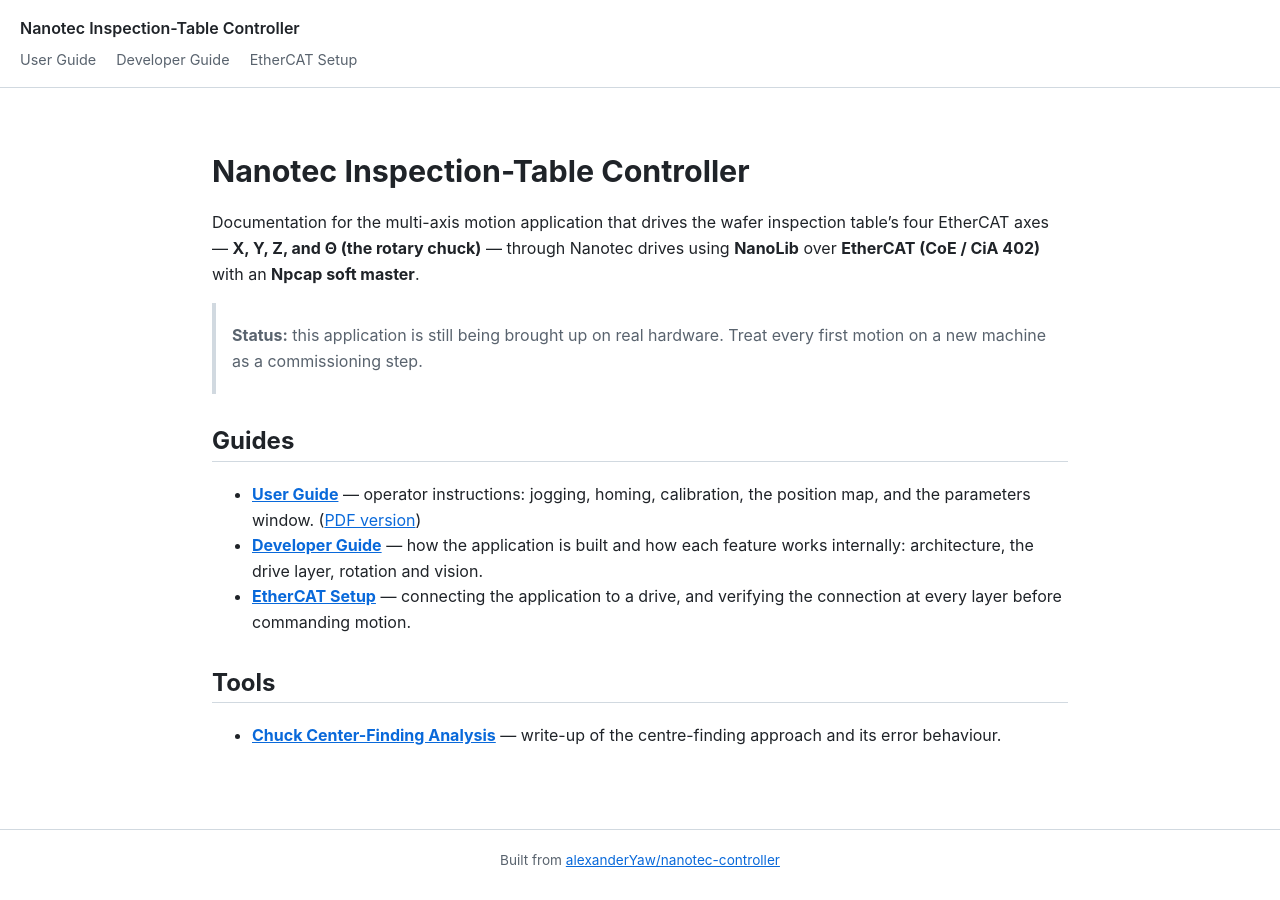
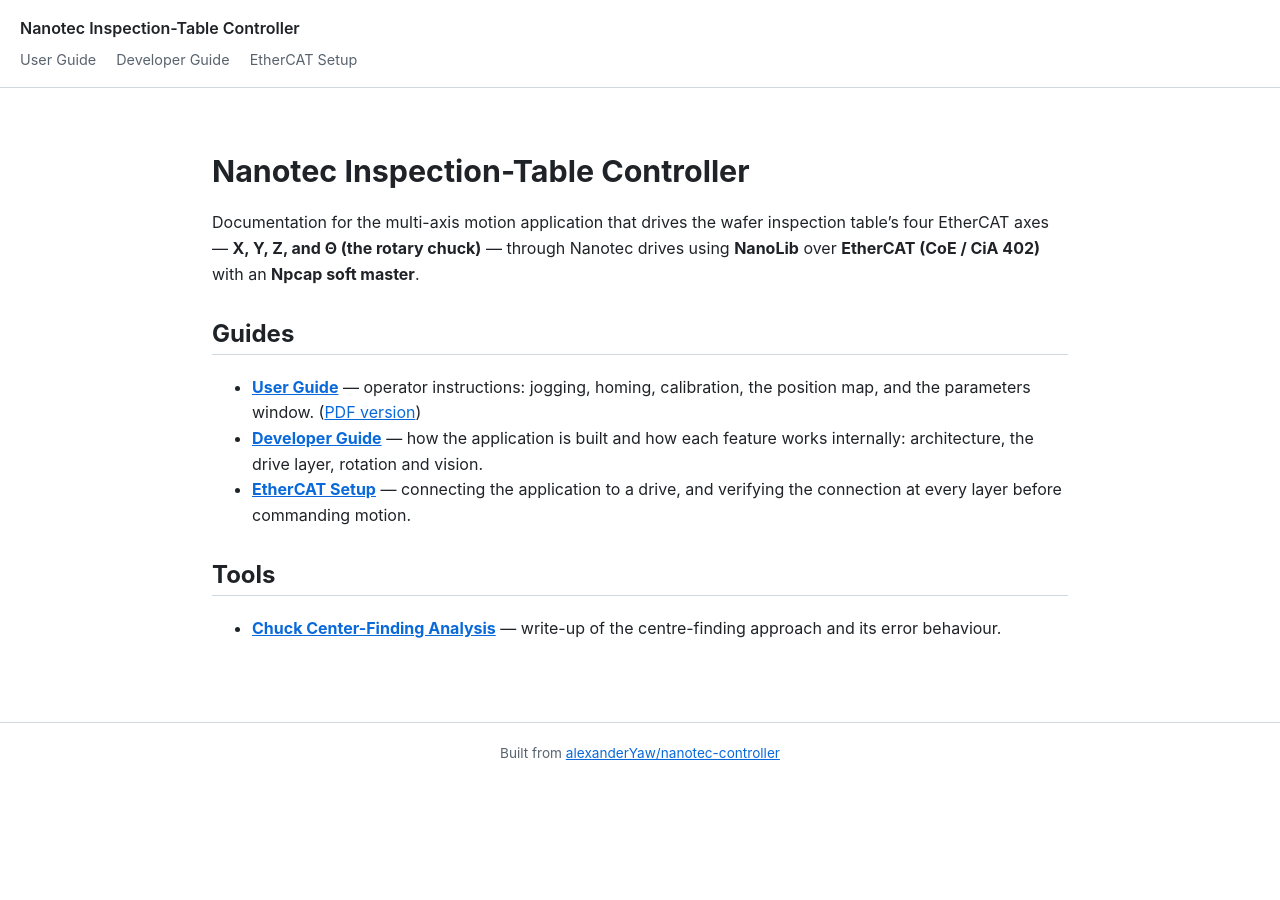
Before and after one commit to alexanderYaw/nanotec-controller, a Jekyll site: the page built from docs/index.md, in a window 1280 px wide. Built offline with Jekyll 4.4.1, drawn with Linux system fonts in a browser that asks for light colours.

Commit message:
Update docs index

```diff
--- a/docs/index.md
+++ b/docs/index.md
@@ -8,9 +8,6 @@ Documentation for the multi-axis motion application that drives the wafer
 inspection table's four EtherCAT axes — **X, Y, Z, and Θ (the rotary chuck)** —
 through Nanotec drives using **NanoLib** over **EtherCAT (CoE / CiA 402)** with
 an **Npcap soft master**.
-
-> **Status:** this application is still being brought up on real hardware. Treat
-> every first motion on a new machine as a commissioning step.
 
 ## Guides
 
```
